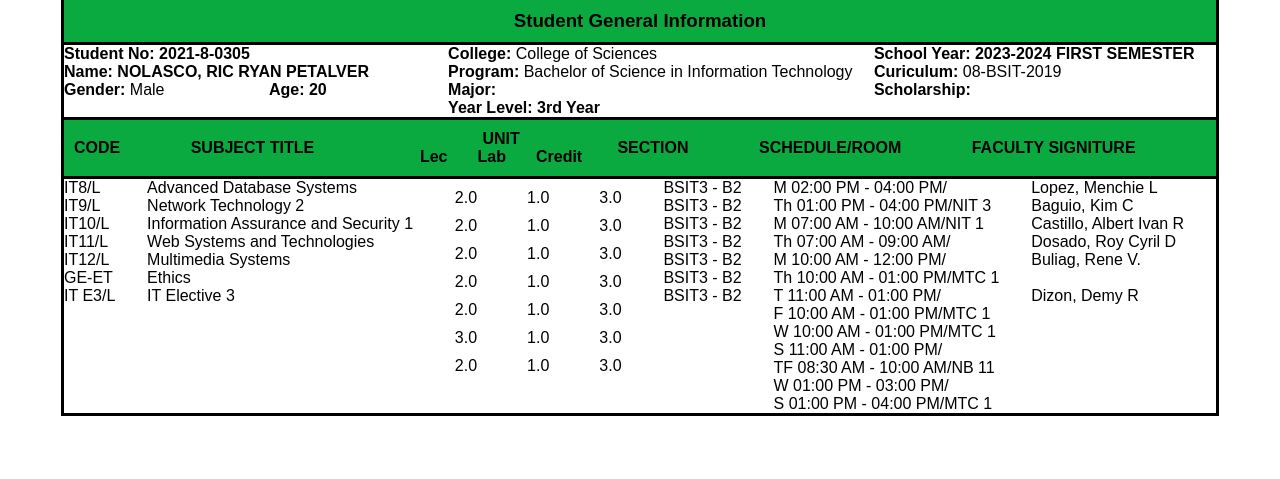
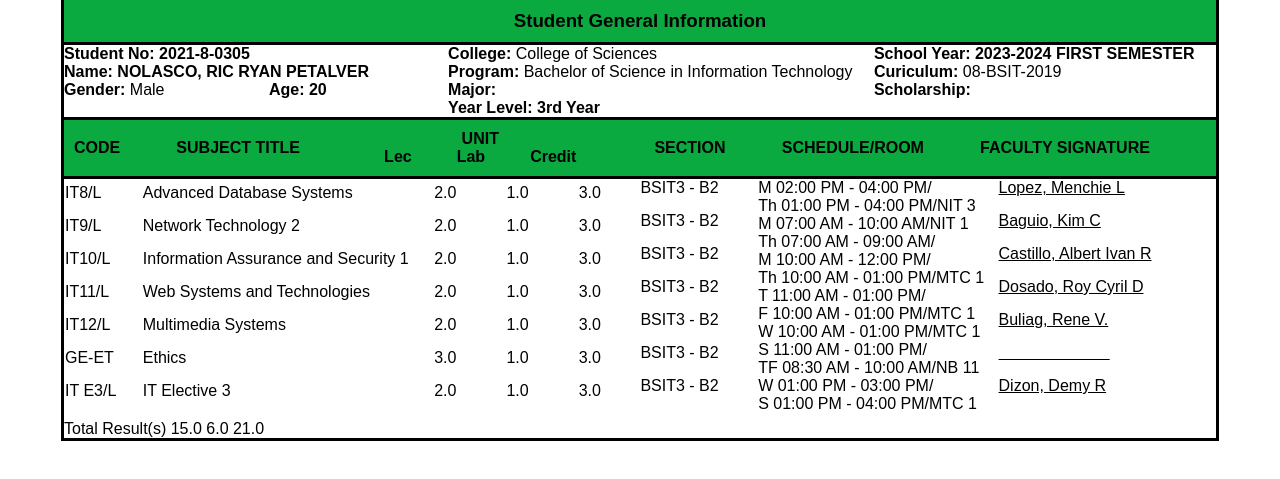
Before and after one commit to TooIneptNeedToLearn/Certificate-Of-Registration, a plain HTML site: page index.html in a window 1280 px wide. Shown: the part 213-692 px from the top of the page. Drawn offline with Linux system fonts and the light colour scheme.

Commit message:
fixing content

```diff
--- a/index.html
+++ b/index.html
@@ -63,112 +63,115 @@
             </div>
             <div><h4>SECTION</h4></div>
             <div><h4>SCHEDULE/ROOM</h4></div>
-            <div><h4>FACULTY SIGNITURE</h4></div>
+            <div><h4>FACULTY SIGNATURE</h4></div>
         </div>
 
         <div class="content">
             <div class="column1">
-                <div class="">IT8/L</div>
-                <div class="">IT9/L</div>
-                <div class="">IT10/L</div>
-                <div class="">IT11/L</div>
-                <div class="">IT12/L</div>
-                <div class="">GE-ET</div>
-                <div class="">IT E3/L</div>
+                <div class="column1-child">IT8/L</div>
+                <div class="column1-child">IT9/L</div>
+                <div class="column1-child">IT10/L</div>
+                <div class="column1-child">IT11/L</div>
+                <div class="column1-child">IT12/L</div>
+                <div class="column1-child">GE-ET</div>
+                <div class="column1-child">IT E3/L</div>
             </div>
             <div class="column2">
-                <div class="">Advanced Database Systems</div>
-                <div class="">Network Technology 2</div>
-                <div class="">Information Assurance and Security 1</div>
-                <div class="">Web Systems and Technologies</div>
-                <div class="">Multimedia Systems</div>
-                <div class="">Ethics</div>
-                <div class="">IT Elective 3</div>
+                <div class="column2-child">Advanced Database Systems</div>
+                <div class="column2-child">Network Technology 2</div>
+                <div class="column2-child">Information Assurance and Security 1</div>
+                <div class="column2-child">Web Systems and Technologies</div>
+                <div class="column2-child">Multimedia Systems</div>
+                <div class="column2-child">Ethics</div>
+                <div class="column2-child">IT Elective 3</div>
             </div>
             <div class="column3">
                 <div class="trifecta1">
                     <div>2.0</div>
-                    <div class="space-need">1.0</div>
+                    <div>1.0</div>
                     <div>3.0</div>
                 </div>
                 <div class="trifecta2">
                     <div>2.0</div>
-                    <div class="space-need">1.0</div>
+                    <div >1.0</div>
                     <div>3.0</div>
                 </div>
                 <div class="trifecta3">
                     <div>2.0</div>
-                    <div class="space-need">1.0</div>
+                    <div>1.0</div>
                     <div>3.0</div>
                 </div>
                 <div class="trifecta4">
                     <div>2.0</div>
-                    <div class="space-need">1.0</div>
+                    <div>1.0</div>
                     <div>3.0</div>
                 </div>
                 <div class="trifecta5">
                     <div>2.0</div>
-                    <div class="space-need">1.0</div>
+                    <div>1.0</div>
                     <div>3.0</div>
                 </div>
                 <div class="trifecta6">
                     <div>3.0</div>
-                    <div class="space-need">1.0</div>
+                    <div>1.0</div>
                     <div>3.0</div>
                 </div>
                 <div class="trifecta7">
                     <div>2.0</div>
-                    <div class="space-need">1.0</div>
+                    <div>1.0</div>
                     <div>3.0</div>
                 </div>
             </div>
             <div class="column4">
-                <div>BSIT3 - B2</div>
-                <div>BSIT3 - B2</div>
-                <div>BSIT3 - B2</div>
-                <div>BSIT3 - B2</div>
-                <div>BSIT3 - B2</div>
-                <div>BSIT3 - B2</div>
-                <div>BSIT3 - B2</div>
+                <div class="column4-child">BSIT3 - B2</div>
+                <div class="column4-child">BSIT3 - B2</div>
+                <div class="column4-child">BSIT3 - B2</div>
+                <div class="column4-child">BSIT3 - B2</div>
+                <div class="column4-child">BSIT3 - B2</div>
+                <div class="column4-child">BSIT3 - B2</div>
+                <div class="column4-child">BSIT3 - B2</div>
             </div>
             <div class="column5">
-                <div>
+                <div class="column5-child">
                     M 02:00 PM - 04:00 PM/ <br>
                     Th 01:00 PM - 04:00 PM/NIT 3
                 </div>
-                <div>
+                <div class="column5-child">
                     M 07:00 AM - 10:00 AM/NIT 1 <br>
                     Th 07:00 AM - 09:00 AM/
                 </div>
-                <div>
+                <div class="column5-child">
                     M 10:00 AM - 12:00 PM/ <br>
                     Th 10:00 AM - 01:00 PM/MTC 1
                 </div>
-                <div>
+                <div class="column5-child">
                     T 11:00 AM - 01:00 PM/ <br>
                     F 10:00 AM - 01:00 PM/MTC 1
                 </div>
-                <div>
+                <div class="column5-child">
                     W 10:00 AM - 01:00 PM/MTC 1 <br>
                     S 11:00 AM - 01:00 PM/
                 </div>
-                <div>
+                <div class="column5-child">
                     TF 08:30 AM - 10:00 AM/NB 11
                 </div>
-                <div>
+                <div class="column5-child">
                     W 01:00 PM - 03:00 PM/ <br>
                     S 01:00 PM - 04:00 PM/MTC 1
                 </div>
             </div>
             <div class="column6">
-                <div>Lopez, Menchie L</div>
-                <div>Baguio, Kim C</div>
-                <div>Castillo, Albert Ivan R</div>
-                <div>Dosado, Roy Cyril D</div>
-                <div>Buliag, Rene V.</div>
-                <div><br></div>
-                <div>Dizon, Demy R</div>
+                <div class="column6-child">Lopez, Menchie L</div>
+                <div class="column6-child">Baguio, Kim C</div>
+                <div class="column6-child">Castillo, Albert Ivan R</div>
+                <div class="column6-child">Dosado, Roy Cyril D</div>
+                <div class="column6-child">Buliag, Rene V.</div>
+                <div class="column6-child">&nbsp; &nbsp; &nbsp; &nbsp; &nbsp; &nbsp; &nbsp; &nbsp; &nbsp; &nbsp; &nbsp; &nbsp; &nbsp; </div>
+                <div class="column6-child">Dizon, Demy R</div>
             </div>
+        </div>
+        <div class="unit-result">
+             Total Result(s) 15.0 6.0 21.0
         </div>
 
 
--- a/style.css
+++ b/style.css
@@ -78,19 +78,22 @@ span {
     align-items: center;
 }
 
+
 .unit {
-
+    margin-right: 50px;
     display: flex;
     flex-direction: column;
     align-items: center;
     justify-content: center;
     text-align: center;
+
 }
 
 .inside-unit{
     display: flex;
-    gap: 30px;
+    gap: 45px;
 }
+
 
 .content {
     display: grid;
@@ -98,13 +101,39 @@ span {
 }
 .trifecta1, .trifecta2, .trifecta3, .trifecta4, .trifecta5, .trifecta6, .trifecta7 {
     display: flex;
+    margin-bottom:15px ;
+    margin-top: 5px;
+    gap: 50px;
+    padding:0;
+
 }
 
-.trifecta1 , .trifecta2 , .trifecta3 , .trifecta4 , .trifecta5 , .trifecta6 , .trifecta7  {
-    margin:10px ;
+.column1, .column2 {
+
+    padding-top: 5px;
+    padding-right: 1px;
+    padding-bottom: 5px;
+    padding-left: 1px;
+    margin-right: 10px;
 }
 
-.space-need{
-    margin-left: 50px;
+.column4, .column5 {
+    padding: 0%;
+    margin-left: 25px;
+
+
+}
+
+.column6 {
     margin-right: 50px;
+    text-decoration: underline;
 }
+
+.column1-child, .column2-child, .column4-child, .column6-child {
+    margin-bottom: 15px;
+}
+
+.unit-result {
+    display: flex;
+    gap: 100spx;
+}
```
